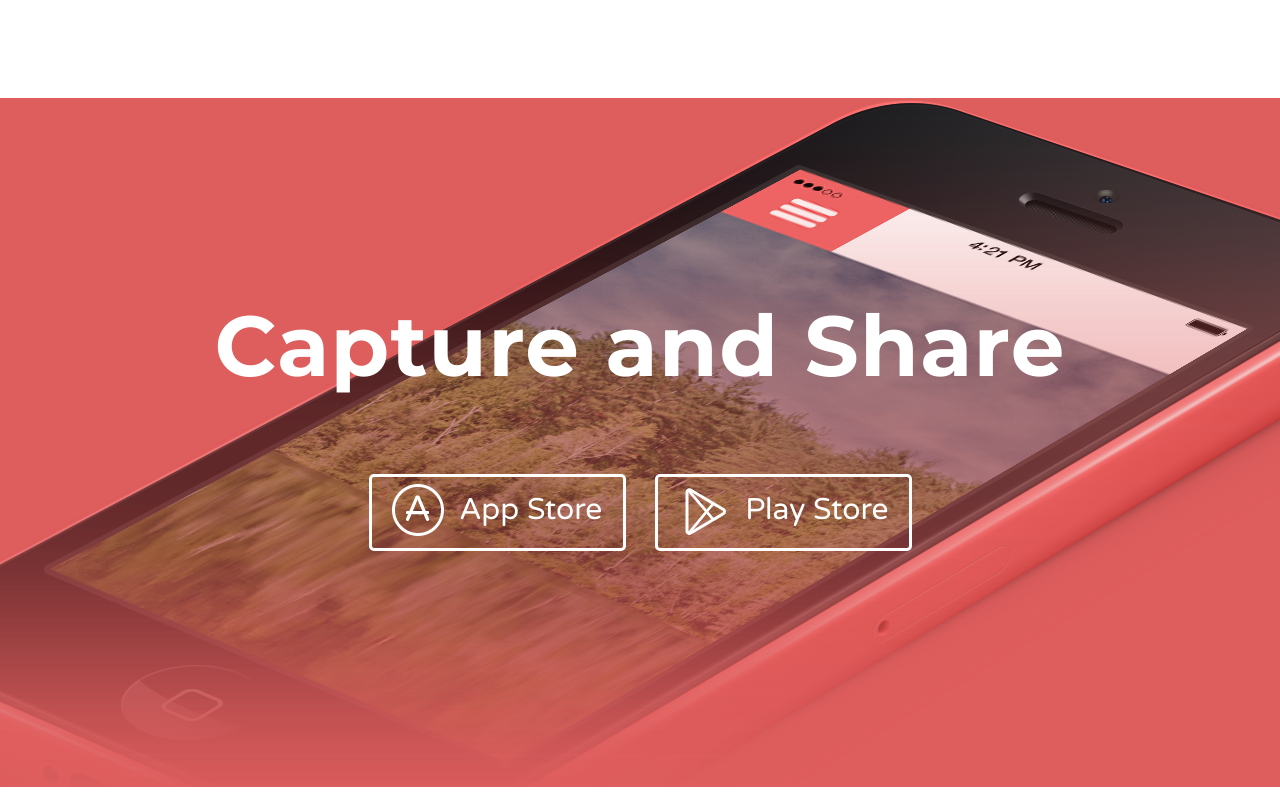
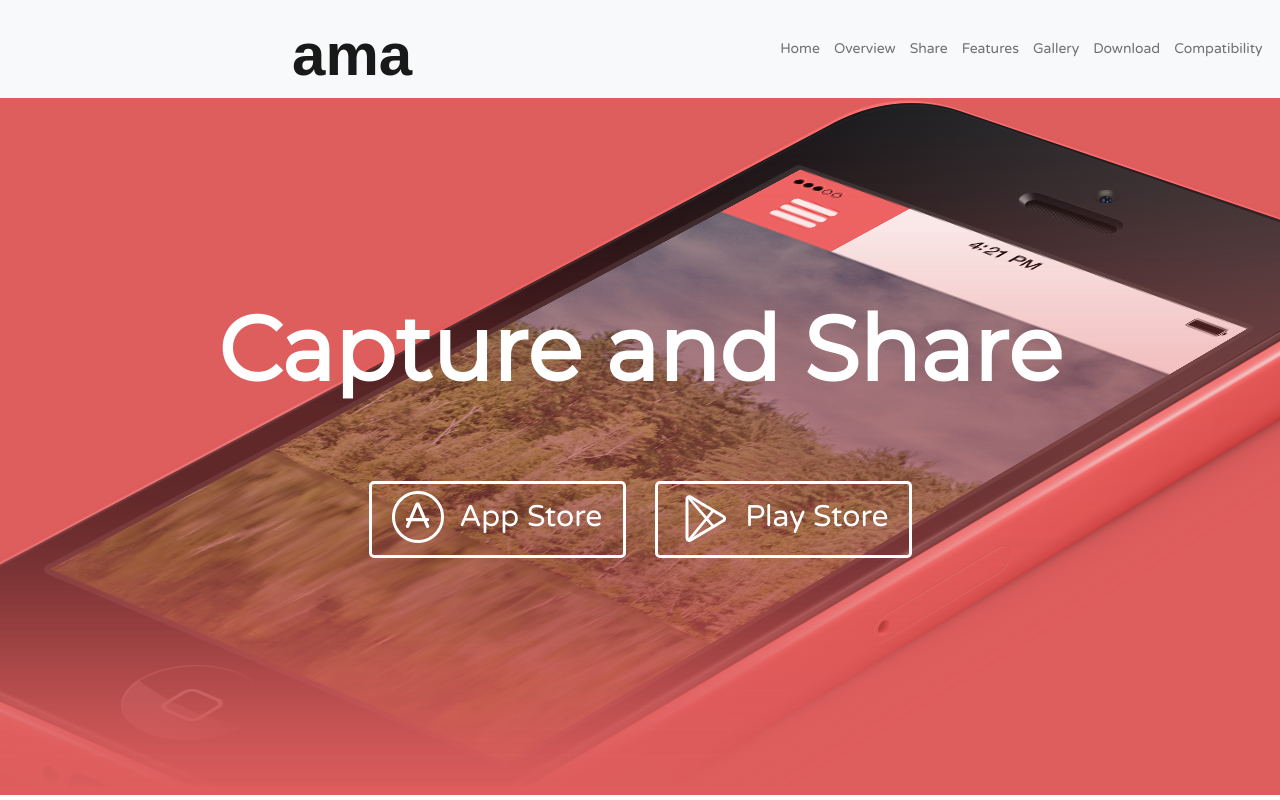
Before and after one commit to ara-bara/maket7, a website: page index.html in a window 1280 px wide. Drawn offline with nearby package versions, Linux system fonts and the light colour scheme; a web font is replaced by a local one.

Commit message:
error burger menu

```diff
--- a/index.html
+++ b/index.html
@@ -3,12 +3,45 @@
 	<head>
 		<title>Макет № 7</title>
 		<meta http-equiv="Content-type" content="text/html;charset=UTF-8" />
-		<meta name="viewport" content="width=device-width">
+		<meta name="viewport" content="width=device-width, initial-scale=1">
+		<link href="https://cdn.jsdelivr.net/npm/bootstrap@5.0.2/dist/css/bootstrap.min.css" rel="stylesheet" integrity="sha384-EVSTQN3/azprG1Anm3QDgpJLIm9Nao0Yz1ztcQTwFspd3yD65VohhpuuCOmLASjC" crossorigin="anonymous">
 		<link rel="stylesheet" href="css/style.css" />
 	</head>
 	<body>
 		<div class="wrapper">
-			<header></header>
+			<nav class="navbar navbar-expand-lg navbar-light bg-light">
+				<div class="container">
+					<a class="navbar-brand" href="#">ama</a>
+					<button class="navbar-toggler " type="button" data-toggle="collapse" data-target="#navbarSupportedContent" aria-controls="navbarSupportedContent" aria-expanded="false" aria-label="Toggle navigation">
+						<span class="navbar-toggler-icon"></span>
+					</button>
+					<div class="collapse navbar-collapse" id="navbarSupportedContent">
+						<ul class="navbar-nav ms-auto ">
+							<li class="nav-item">
+								<a class="nav-link" href="#">Home</a>
+							</li>
+							<li class="nav-item">
+								<a class="nav-link" href="#">Overview</a>
+							</li>
+							<li class="nav-item">
+								<a class="nav-link" href="#">Share</a>
+							</li>
+							<li class="nav-item">
+								<a class="nav-link" href="#">Features</a>
+							</li>
+							<li class="nav-item">
+								<a class="nav-link" href="#">Gallery</a>
+							</li>
+							<li class="nav-item">
+								<a class="nav-link" href="#">Download</a>
+							</li>
+							<li class="nav-item">
+								<a class="nav-link" href="#">Compatibility</a>
+							</li>
+						</ul>
+					</div>
+				</div>
+			</nav>
 			<main>
 				<div class="banner">
 					<div class="container">
@@ -27,6 +60,7 @@
 						</div>
 					</div>
 				</div>
+				<div class="benefits"></div>
 			</main>
 			<footer>
 			</footer>
@@ -34,5 +68,7 @@
 		<script src="https://code.jquery.com/jquery-3.6.4.min.js"> </script>
 		<script src="js/slick.min.js"> </script>
 		<script src="js/script.js"> </script>
+		<script src="https://cdn.jsdelivr.net/npm/@popperjs/core@2.9.2/dist/umd/popper.min.js" integrity="sha384-IQsoLXl5PILFhosVNubq5LC7Qb9DXgDA9i+tQ8Zj3iwWAwPtgFTxbJ8NT4GN1R8p" crossorigin="anonymous"></script>
+		<script src="https://cdn.jsdelivr.net/npm/bootstrap@5.0.2/dist/js/bootstrap.min.js" integrity="sha384-cVKIPhGWiC2Al4u+LWgxfKTRIcfu0JTxR+EQDz/bgldoEyl4H0zUF0QKbrJ0EcQF" crossorigin="anonymous"></script>
 	</body>
 </html>
--- a/js/script.js
+++ b/js/script.js
@@ -7,3 +7,10 @@ $(document).ready(function(){
         autoplaySpeed: 4000
     });
 });
+
+//burger menu
+$(document).ready(function(){
+    $('.navbar-toggler').click(function(){
+        $('.navbar-collapse').toggleClass('show');
+    });
+});
--- a/package.json
+++ b/package.json
@@ -1,12 +1,13 @@
 {
   "dependencies": {
     "autoprefixer": "^10.4.14",
+    "browser-sync": "^2.29.1",
     "gulp-postcss": "^9.0.1",
     "gulp-rename": "^2.0.0",
     "gulp-sass": "^5.1.0",
     "gulp-sourcemaps": "^3.0.0",
     "node-sass": "^8.0.0",
-    "sass": "^1.60.0"
+    "sass": "^1.62.1"
   },
   "devDependencies": {
     "gulp": "^4.0.2"
--- a/scss/banner.scss
+++ b/scss/banner.scss
@@ -1,6 +1,5 @@
 .banner{
-  margin-top: 98px;
-  height: 689px;
+  height: 697px;
   background: #de5d5d url('../img/iphone.png') 230px 0 no-repeat;
   .container{
     .cta-block{
@@ -8,17 +7,17 @@
       h2{
         font-family: 'Montserrat', sans-serif;
         padding-top: 196px;
-        margin-left: 170px;
+        margin-left: 163px;
         color: #ffffff;
-        font-size: 85px;
-        font-weight: 550;
+        font-size: 90px;
+        font-weight: 600;
         font-style: normal;
-        letter-spacing: 1.2px;
+        letter-spacing: 0;
         line-height: normal;
         text-align: center;
       }
       &__buttons{
-        margin: 77px 0 0 394px;
+        margin: 72px 0 0 33.4%;
         display: flex;
         justify-content: space-between;
         max-width: 543px;
--- /dev/null
+++ b/scss/header.scss
@@ -0,0 +1,17 @@
+.navbar {
+  height: 98px;
+  &-brand {
+    color: white;
+    height: 98px;
+    font-size: 60px;
+    line-height: 102px;
+    font-weight: 700;
+    font-family: 'Myriad Pro', sans-serif;
+  }
+  .nav-link {
+    color: white;
+  }
+  .container{
+    margin-left: 22%;
+  }
+}
--- a/scss/style.scss
+++ b/scss/style.scss
@@ -3,9 +3,13 @@
 @font-face {
   font-family: 'Varela Round', sans-serif;
 }
-@import url('https://fonts.googleapis.com/css2?family=Montserrat:wght@400;700&display=swap');
+@import url('https://fonts.googleapis.com/css?family=Montserrat');
 @font-face {
   font-family: 'Montserrat', sans-serif;
+}
+@import url('https://fonts.cdnfonts.com/css/myriad-pro');
+@font-face {
+  font-family: 'Myriad Pro', sans-serif;
 }
 @import "mixin.scss";
 
@@ -65,5 +69,6 @@ main{
   background-color: #ffffff;
 }*/
 
+@import "header.scss";
 @import "banner.scss";
 @import "adaptive.scss";
```
Also changed, not shown: css/style.css, 2 other files.
